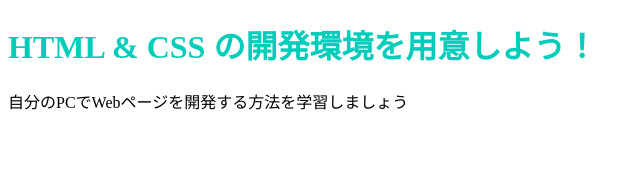
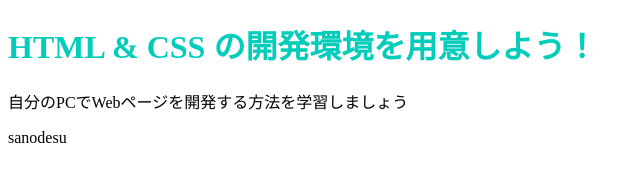
Before and after one commit to crystalglass2017/crystalglass2017.github.io, a plain HTML site: page index.html in a window 1280 px wide. Shown: the full height of the page, 0-640 px from the left. Drawn offline with Linux system fonts and the light colour scheme.

Commit message:
Update index.html

```diff
--- a/index.html
+++ b/index.html
@@ -8,5 +8,6 @@
   <body>
     <h1 class="title">HTML & CSS の開発環境を用意しよう！</h1>
     <p>自分のPCでWebページを開発する方法を学習しましょう</p>
+    <p>sanodesu</p>
   </body>
 </html>
```
